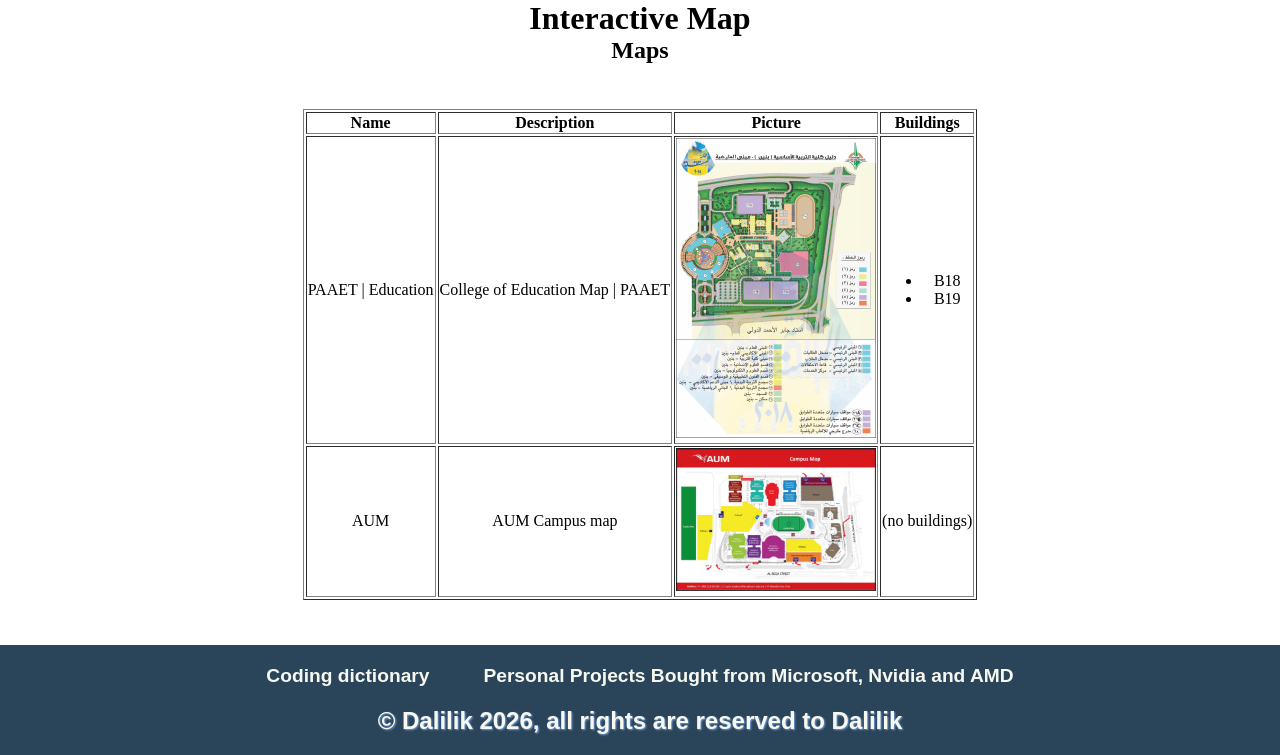
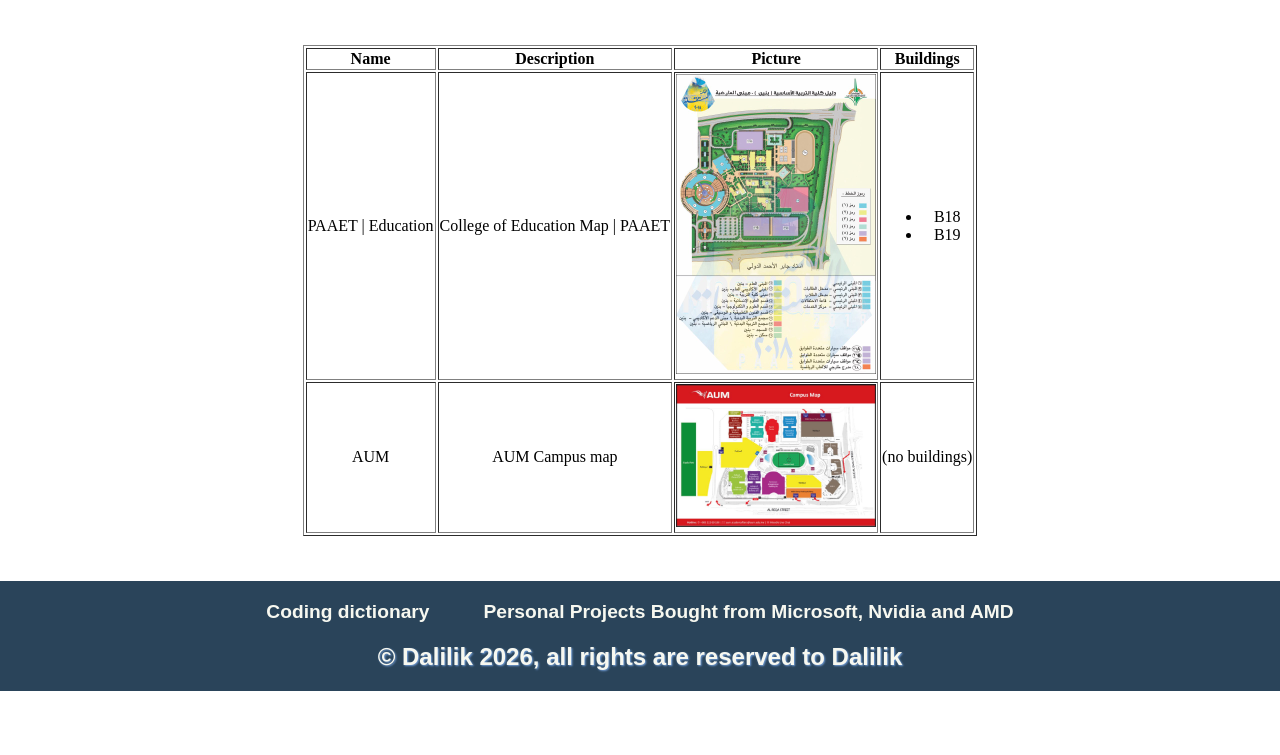
Before and after one commit to CatFlab/Internet-Programming, a Django app: page /Interactive_map.html in a window 1280 px wide. Shown: the part 87-842 px from the top of the page. After the commit the page ends 778 px from the top, so only its background shows below. Run offline with Django 5.2, Linux system fonts and the light colour scheme; data comes from the database, SQL or seed files in the repository.

Commit message:
small fixes

```diff
--- a/pages2/templates/Interactive_map.html
+++ b/pages2/templates/Interactive_map.html
@@ -4,9 +4,7 @@
 {% block title %}Dalilik - Interactive map{% endblock %}
 
 {% block main-content %}
-<h1>Interactive Map</h1>
 
-<h2>Maps</h2>
 {% if maps %}
 	<table border="1" class="tableinformation">
 		<thead>
```
